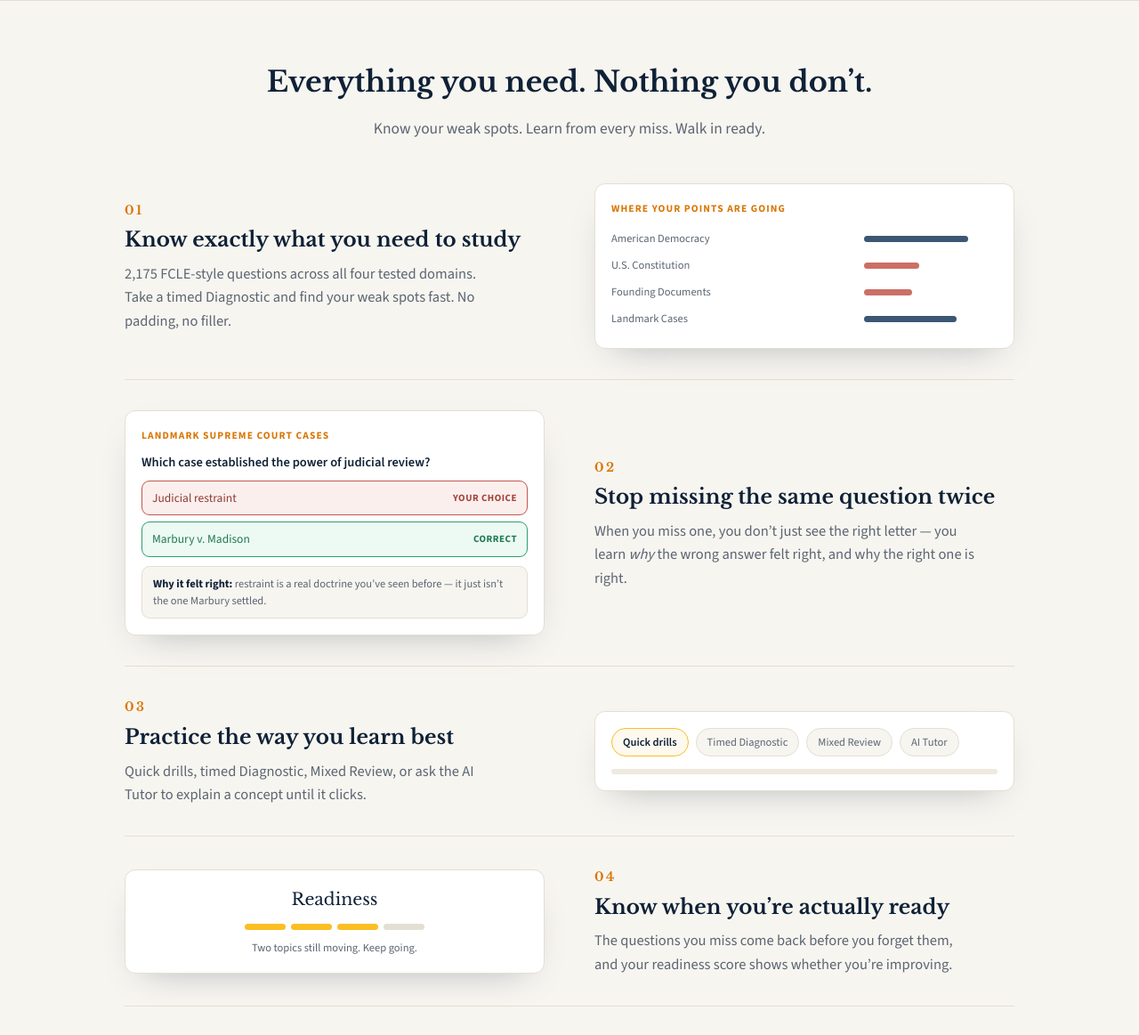
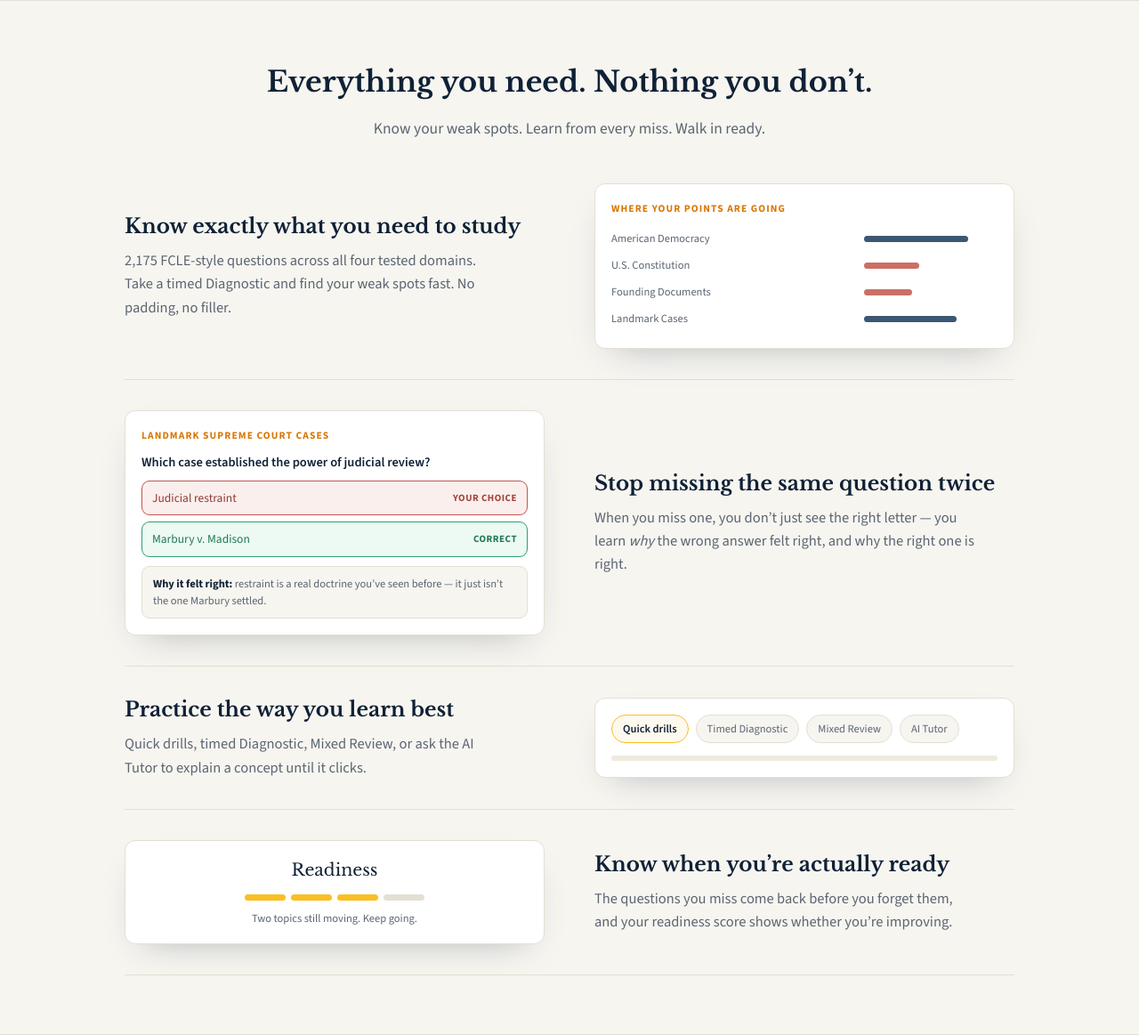
Before and after one commit to MuataSr/sabal, a Flask app: page / in a window 1280 px wide. Shown: the part 2922-4085 px from the top of the page at 89% size. Run offline with Flask 3, Linux system fonts and the light colour scheme.

Commit message:
Landing: remove the 01-04 row numerals from the zig-zag section
Last decorative numbers in the section. Left in place: the 2,175-question count
(a real product fact, part of the copy) and the bar widths, which stay as
--w custom properties so the bars keep encoding weak spots by length and colour.
The now-unused .zz-num CSS rule is left in place pending an explicit call.

```diff
--- a/templates/landing.html
+++ b/templates/landing.html
@@ -334,7 +334,7 @@
     </div>
     <div class="feat-grid zigzag">
       <div class="zz-row">
-        <div class="zz-copy"><div class="zz-num">01</div><h3>Know exactly what you need to study</h3><p>2,175 FCLE-style questions across all four tested domains. Take a timed Diagnostic and find your weak spots fast. No padding, no filler.</p></div>
+        <div class="zz-copy"><h3>Know exactly what you need to study</h3><p>2,175 FCLE-style questions across all four tested domains. Take a timed Diagnostic and find your weak spots fast. No padding, no filler.</p></div>
         <div class="zz-mock">
 <div class="mk mk-bars" aria-hidden="true">
   <div class="mk-t">Where your points are going</div>
@@ -345,7 +345,7 @@
 </div></div>
       </div>
       <div class="zz-row">
-        <div class="zz-copy"><div class="zz-num">02</div><h3>Stop missing the same question twice</h3><p>When you miss one, you don’t just see the right letter — you learn <em>why</em> the wrong answer felt right, and why the right one is right.</p></div>
+        <div class="zz-copy"><h3>Stop missing the same question twice</h3><p>When you miss one, you don’t just see the right letter — you learn <em>why</em> the wrong answer felt right, and why the right one is right.</p></div>
         <div class="zz-mock">
 <div class="mk mk-q" aria-hidden="true">
   <div class="mk-t">Landmark Supreme Court cases</div>
@@ -356,7 +356,7 @@
 </div></div>
       </div>
       <div class="zz-row">
-        <div class="zz-copy"><div class="zz-num">03</div><h3>Practice the way you learn best</h3><p>Quick drills, timed Diagnostic, Mixed Review, or ask the AI Tutor to explain a concept until it clicks.</p></div>
+        <div class="zz-copy"><h3>Practice the way you learn best</h3><p>Quick drills, timed Diagnostic, Mixed Review, or ask the AI Tutor to explain a concept until it clicks.</p></div>
         <div class="zz-mock">
 <div class="mk mk-modes" aria-hidden="true">
   <span class="chip on">Quick drills</span><span class="chip">Timed Diagnostic</span>
@@ -365,7 +365,7 @@
 </div></div>
       </div>
       <div class="zz-row">
-        <div class="zz-copy"><div class="zz-num">04</div><h3>Know when you’re actually ready</h3><p>The questions you miss come back before you forget them, and your readiness score shows whether you’re improving.</p></div>
+        <div class="zz-copy"><h3>Know when you’re actually ready</h3><p>The questions you miss come back before you forget them, and your readiness score shows whether you’re improving.</p></div>
         <div class="zz-mock">
 <div class="mk mk-ready" aria-hidden="true">
   <div class="mk-gauge"><span>Readiness</span></div>
```
